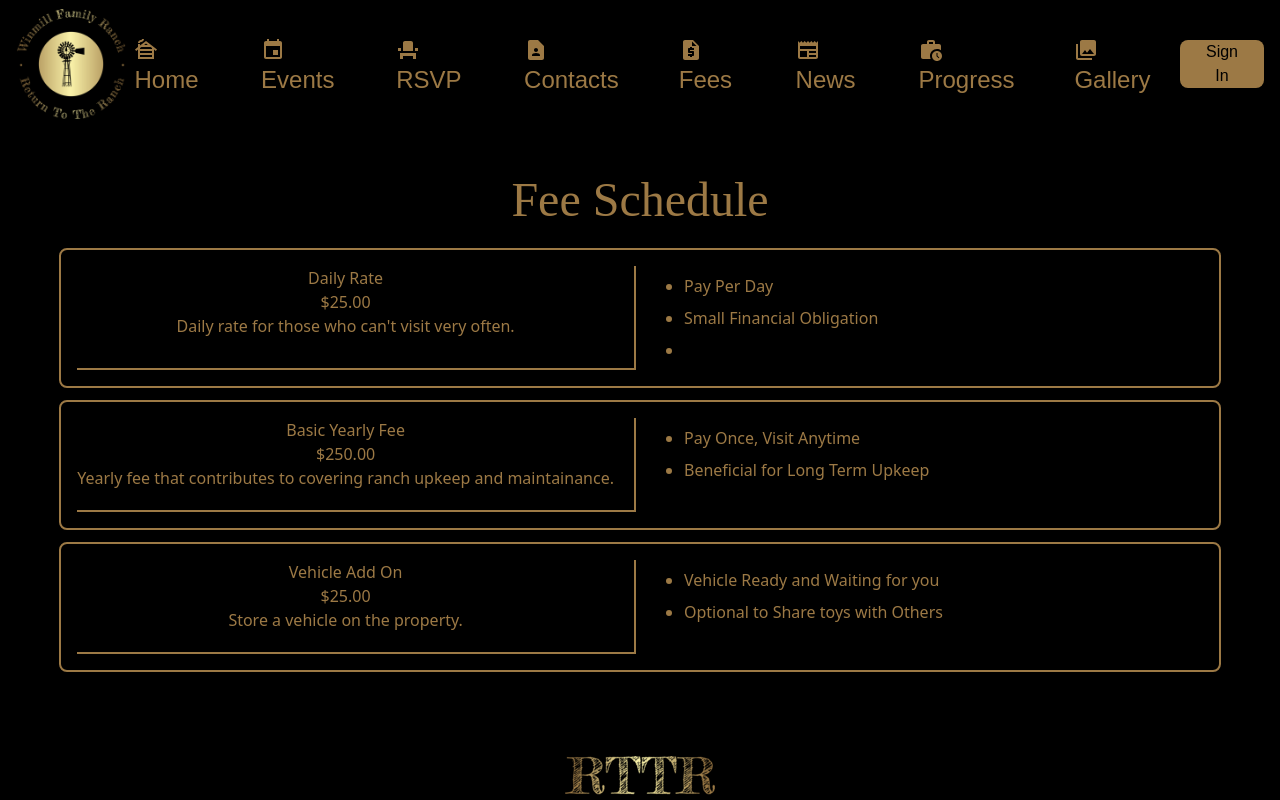
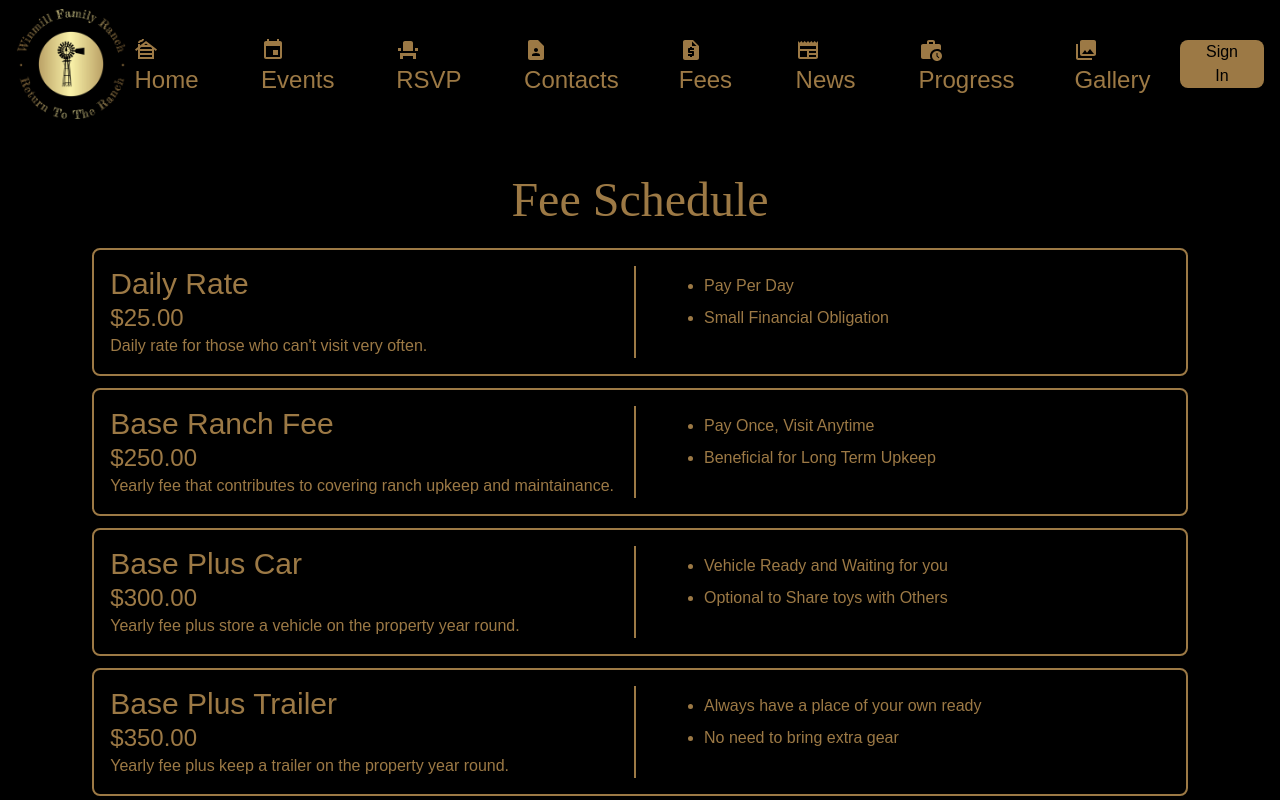
Before and after one commit to lenorastevens/winmill-family-ranch, a Next.js app: page /fees in a window 1280 px wide. Shown: the top 800 px of the page. Built offline with nearby package versions, Linux system fonts and the light colour scheme; a web font is replaced by a local one.

Commit message:
added styling and data for fees page

```diff
--- a/app/components/pricing/PriceCard.tsx
+++ b/app/components/pricing/PriceCard.tsx
@@ -3,17 +3,15 @@ import { Pricing } from "@/app/lib/definitions";
 export default function PriceCard({ cards }: { cards: Pricing[] }) {
   return (
     <div>
-      <h1 className="text-5xl text-center mb-6">Fee Schedule</h1>
-      <div>
     {Array.isArray(cards) && cards.length > 0 ? (
         cards.map((card, index) => (
-            <section key={index} className="grid md:grid-cols-2 gap-x-2 mb-3 px-4 py-4 border-2 border-foreground border-spacing-3 rounded-lg">
-              <div className="sm:border-b-2 sm:border-foreground sm:pb-5 md:border-r-2 md:border-foreground pr-5">
-                <h2>{card.price_level}</h2>
-                <h3>${card.price_amount.toFixed(2)}</h3>
+        <section key={index} className="grid md:grid-cols-2 text-left font-bigShot gap-x-2 mb-3 px-4 py-4 border-2 border-foreground border-spacing-3 rounded-lg">
+            <div className="pr-5 border-b-2 md:border-b-0 md:border-r-2 border-foreground">
+            <h2 className="text-3xl">{card.price_level}</h2>
+            <h3 className="text-2xl">${card.price_amount.toFixed(2)}</h3>
             <p>{card.price_description}</p>
             </div>
-              <div>
+            <div className="pl-5">
             <ul className="list-disc pl-8 my-2 space-y-2 text-left">
             {card.price_perks.map((perk, index) => (
             <li key={index} className="ml-2">{perk}</li>
@@ -26,7 +24,5 @@ export default function PriceCard({ cards }: { cards: Pricing[] }) {
         <p>No pricing available.</p>
     )}
     </div>
-
-    </div>
   )
 };
--- a/app/components/pricing/index.tsx
+++ b/app/components/pricing/index.tsx
@@ -6,19 +6,31 @@ const pricingData: Pricing[] = [
     price_level: 'Daily Rate',
     price_amount: 25,
     price_description: "Daily rate for those who can't visit very often.",
-    price_perks: ['Pay Per Day', 'Small Financial Obligation', '' ],
+    price_perks: ['Pay Per Day', 'Small Financial Obligation' ],
   },
   {
-    price_level: 'Basic Yearly Fee',
+    price_level: 'Base Ranch Fee',
     price_amount: 250,
     price_description: 'Yearly fee that contributes to covering ranch upkeep and maintainance.',
     price_perks: ['Pay Once, Visit Anytime', 'Beneficial for Long Term Upkeep'],
   },
   {
-    price_level: 'Vehicle Add On',
-    price_amount: 25,
-    price_description: 'Store a vehicle on the property.',
+    price_level: 'Base Plus Car',
+    price_amount: 300,
+    price_description: 'Yearly fee plus store a vehicle on the property year round.',
     price_perks: ['Vehicle Ready and Waiting for you', 'Optional to Share toys with Others'],
+  },
+  {
+    price_level: 'Base Plus Trailer',
+    price_amount: 350,
+    price_description: 'Yearly fee plus keep a trailer on the property year round.',
+    price_perks: ['Always have a place of your own ready', 'No need to bring extra gear'],
+  },
+  {
+    price_level: 'Base Plus Trailer and Vehicle',
+    price_amount: 400,
+    price_description: 'All the perks. A place of your own plus a vehicle waiting for you.',
+    price_perks: ['Only need minimal gear', 'Fly in and enjoy'],
   },
 ]
 
@@ -26,6 +38,7 @@ export default function Fees() {
   return (
     <div>
       <div className="container mx-auto p-6 flex flex-col items-center text-center">
+        <h1 className="text-5xl text-center mb-6">Fee Schedule</h1>
         <PriceCard cards={pricingData ?? [] } />
       </div>
 
--- a/app/fees/page.tsx
+++ b/app/fees/page.tsx
@@ -1,6 +1,5 @@
 import { Metadata } from "next";
 import Fees from "../components/pricing";
-// import ConstructionImage from "../components/home/ConstructionImage";
 
 export const metadata: Metadata = {
   title: "Fees",
```
Also changed, not shown: app/components/events/faq/index.tsx (+1 -6 lines). Lines whose indentation alone changed are shown as unchanged.
